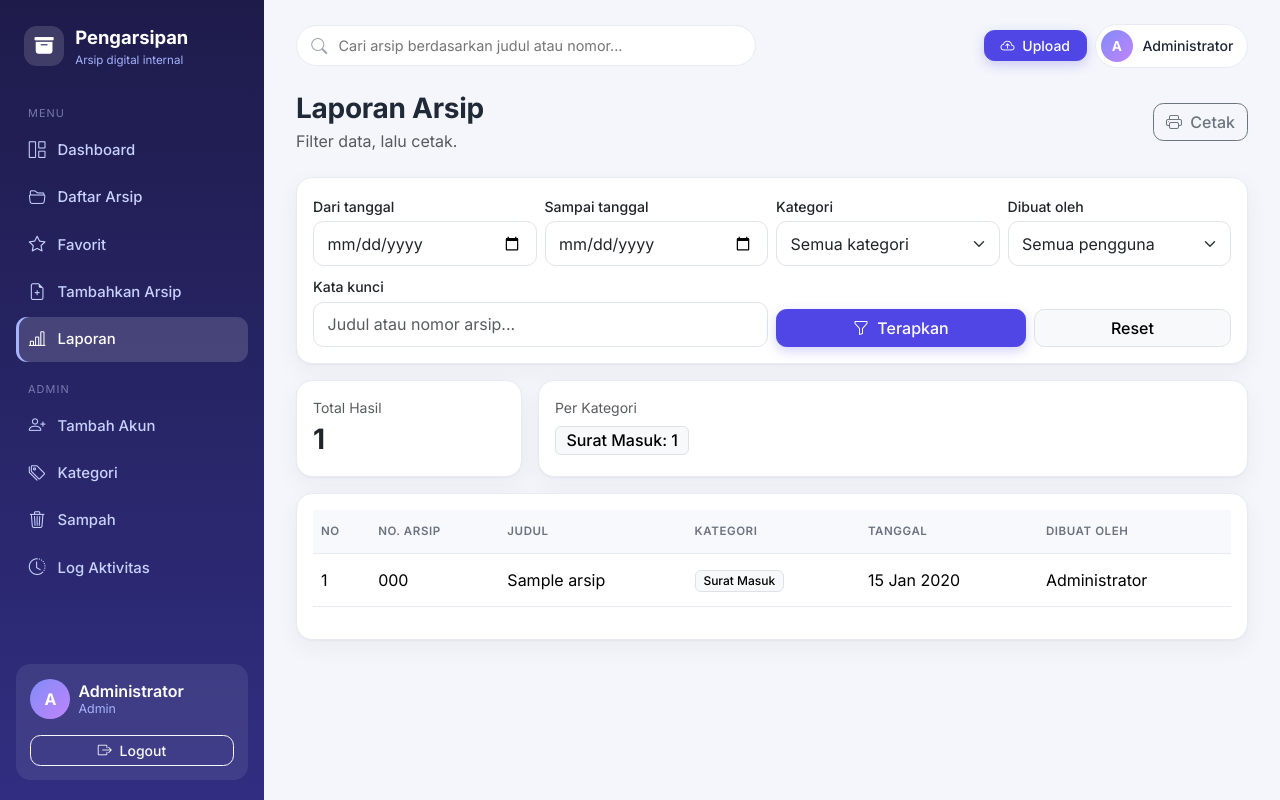
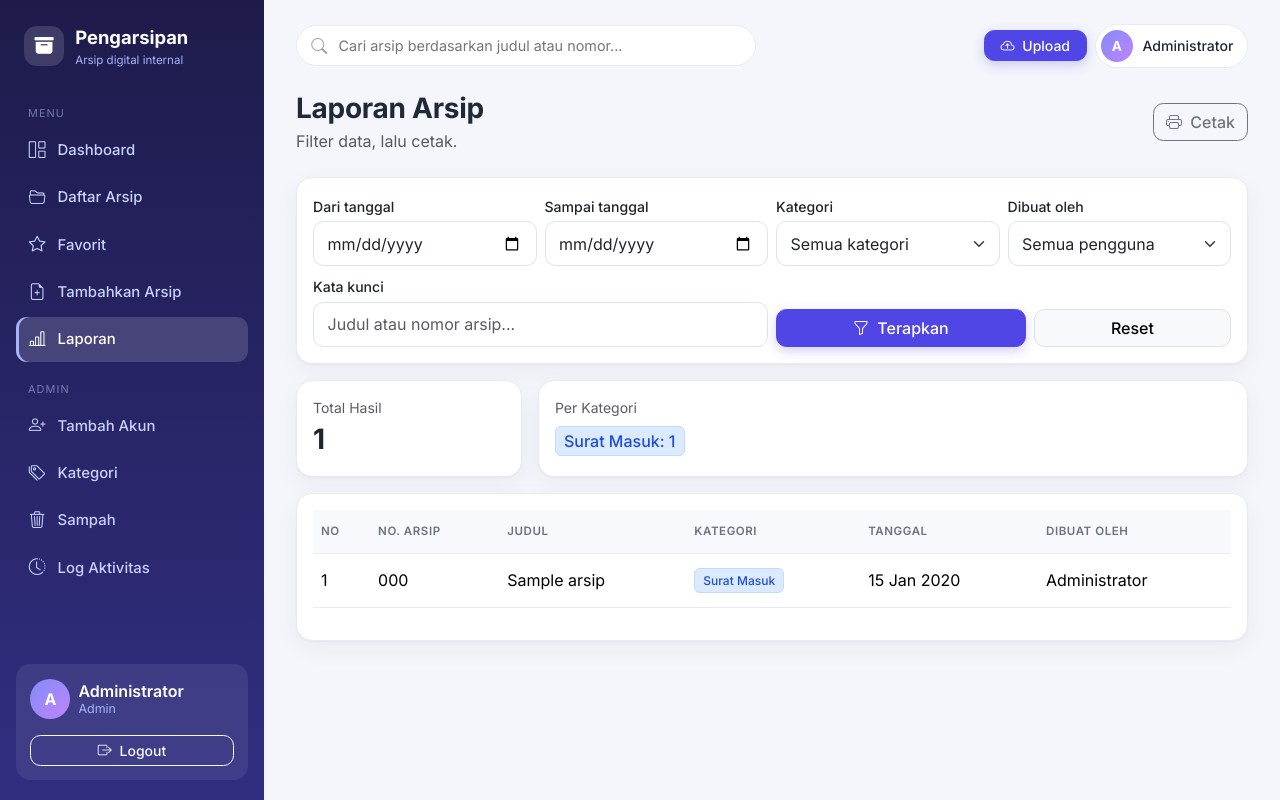
Before and after one commit to lelelawar/pengarsipan, a Laravel app: page /laporan in a window 1280 px wide. Run offline with Laravel 10, Linux system fonts and the light colour scheme; a user stored in the database is signed in; data comes from the database, SQL or seed files in the repository; tables that the repository leaves empty hold one stand-in row (values such as "Sample post").

Commit message:
warna badge dan login

```diff
--- a/resources/views/arsip/index.blade.php
+++ b/resources/views/arsip/index.blade.php
@@ -75,7 +75,7 @@
                                     @endif
                                     {{ $arsip->judul }}
                                 </td>
-                                <td data-label="Kategori"><span class="badge text-bg-light border">{{ $arsip->kategori->nama }}</span></td>
+                                <td data-label="Kategori"><x-kategori-badge :nama="$arsip->kategori->nama" /></td>
                                 <td data-label="Tanggal">{{ $arsip->tanggal_arsip->format('d M Y') }}</td>
                                 <td data-label="Dibuat Oleh">{{ $arsip->pembuat->nama ?? '-' }}</td>
                                 <td data-label="Favorit">
--- a/resources/views/arsip/show.blade.php
+++ b/resources/views/arsip/show.blade.php
@@ -54,7 +54,7 @@
                 <dd class="col-sm-9">{{ $arsip->nomor_arsip }}</dd>
 
                 <dt class="col-sm-3">Kategori</dt>
-                <dd class="col-sm-9">{{ $arsip->kategori->nama }}</dd>
+                <dd class="col-sm-9"><x-kategori-badge :nama="$arsip->kategori->nama" /></dd>
 
                 <dt class="col-sm-3">Tanggal Arsip</dt>
                 <dd class="col-sm-9">{{ $arsip->tanggal_arsip->format('d F Y') }}</dd>
--- /dev/null
+++ b/resources/views/components/kategori-badge.blade.php
@@ -0,0 +1,12 @@
+@props(['nama'])
+
+@php
+    $kelasWarna = match ($nama) {
+        'Surat Masuk' => 'badge-kategori--surat-masuk',
+        'Laporan' => 'badge-kategori--laporan',
+        'Surat Kerja Sama' => 'badge-kategori--surat-kerja-sama',
+        default => '',
+    };
+@endphp
+
+<span {{ $attributes->class(['badge', 'badge-kategori', $kelasWarna]) }}>{{ $slot->isEmpty() ? $nama : $slot }}</span>
--- a/resources/views/dashboard.blade.php
+++ b/resources/views/dashboard.blade.php
@@ -158,7 +158,7 @@
                                             <td data-label="Judul">
                                                 <a href="{{ route('arsip.show', $arsip) }}" class="text-decoration-none text-dark">{{ $arsip->judul }}</a>
                                             </td>
-                                            <td data-label="Kategori"><span class="badge text-bg-light border">{{ $arsip->kategori->nama }}</span></td>
+                                            <td data-label="Kategori"><x-kategori-badge :nama="$arsip->kategori->nama" /></td>
                                             <td data-label="Tanggal">{{ $arsip->tanggal_arsip->format('d M Y') }}</td>
                                             <td data-label="Dibuat Oleh">{{ $arsip->pembuat->nama ?? '-' }}</td>
                                         </tr>
--- a/resources/views/favorit/index.blade.php
+++ b/resources/views/favorit/index.blade.php
@@ -60,7 +60,7 @@
                                 <tr>
                                     <td data-label="No. Arsip">{{ $arsip->nomor_arsip }}</td>
                                     <td data-label="Judul">{{ $arsip->judul }}</td>
-                                    <td data-label="Kategori"><span class="badge text-bg-light border">{{ $arsip->kategori->nama }}</span></td>
+                                    <td data-label="Kategori"><x-kategori-badge :nama="$arsip->kategori->nama" /></td>
                                     <td data-label="Tanggal Arsip">{{ $arsip->tanggal_arsip->format('d M Y') }}</td>
                                     <td data-label="Dibuat Oleh">{{ $arsip->pembuat->nama ?? '-' }}</td>
                                     <td data-label="Aksi" class="text-end text-nowrap">
--- a/resources/views/laporan/index.blade.php
+++ b/resources/views/laporan/index.blade.php
@@ -84,9 +84,9 @@
                 <div class="text-muted small mb-2">Per Kategori</div>
                 <div class="d-flex flex-wrap gap-2">
                     @forelse($perKategori as $row)
-                        <span class="badge text-bg-light border fs-6 fw-medium">
+                        <x-kategori-badge :nama="$row->kategori->nama" class="fs-6">
                             {{ $row->kategori->nama }}: {{ $row->jumlah }}
-                        </span>
+                        </x-kategori-badge>
                     @empty
                         <span class="text-muted">-</span>
                     @endforelse
@@ -115,7 +115,7 @@
                                 <td data-label="No">{{ $arsips->firstItem() + $loop->index }}</td>
                                 <td data-label="No. Arsip">{{ $arsip->nomor_arsip }}</td>
                                 <td data-label="Judul">{{ $arsip->judul }}</td>
-                                <td data-label="Kategori"><span class="badge text-bg-light border">{{ $arsip->kategori->nama }}</span></td>
+                                <td data-label="Kategori"><x-kategori-badge :nama="$arsip->kategori->nama" /></td>
                                 <td data-label="Tanggal">{{ $arsip->tanggal_arsip->format('d M Y') }}</td>
                                 <td data-label="Dibuat Oleh">{{ $arsip->pembuat->nama ?? '-' }}</td>
                             </tr>
--- a/resources/views/layouts/app.blade.php
+++ b/resources/views/layouts/app.blade.php
@@ -122,6 +122,25 @@
         .table tbody tr:hover td { background: #f8f9ff; }
 
         .badge { font-weight: 500; }
+        .badge.badge-kategori {
+            padding: .25rem .5rem;
+            border: 1px solid #E2E8F0;
+            border-radius: 6px;
+            color: #475569;
+            background-color: #F1F5F9;
+            font-size: .75rem;
+            font-weight: 500;
+            line-height: 1.25;
+            vertical-align: middle;
+        }
+        .badge.badge-kategori--surat-masuk { color: #1D4ED8; border-color: #BFDBFE; background-color: #DBEAFE; }
+        .badge.badge-kategori--laporan { color: #6D28D9; border-color: #DDD6FE; background-color: #EDE9FE; }
+        .badge.badge-kategori--surat-kerja-sama { color: #15803D; border-color: #BBF7D0; background-color: #DCFCE7; }
+
+        @media print {
+            .badge.badge-kategori { print-color-adjust: exact; -webkit-print-color-adjust: exact; }
+        }
+
         .alert { border: 0; border-radius: .8rem; }
         .modal-content { border: 0; border-radius: 1rem; }
 
--- a/resources/views/sampah/index.blade.php
+++ b/resources/views/sampah/index.blade.php
@@ -71,7 +71,7 @@
                                         @endif
                                         {{ $arsip->judul }}
                                     </td>
-                                    <td data-label="Kategori"><span class="badge text-bg-light border">{{ $arsip->kategori->nama }}</span></td>
+                                    <td data-label="Kategori"><x-kategori-badge :nama="$arsip->kategori->nama" /></td>
                                     <td data-label="Dihapus" class="text-nowrap">{{ $arsip->deleted_at->format('d M Y, H:i') }}</td>
                                     <td data-label="Sisa Waktu">
                                         <span class="badge {{ $sisa <= 7 ? 'text-bg-danger' : 'text-bg-light border' }}">
```
